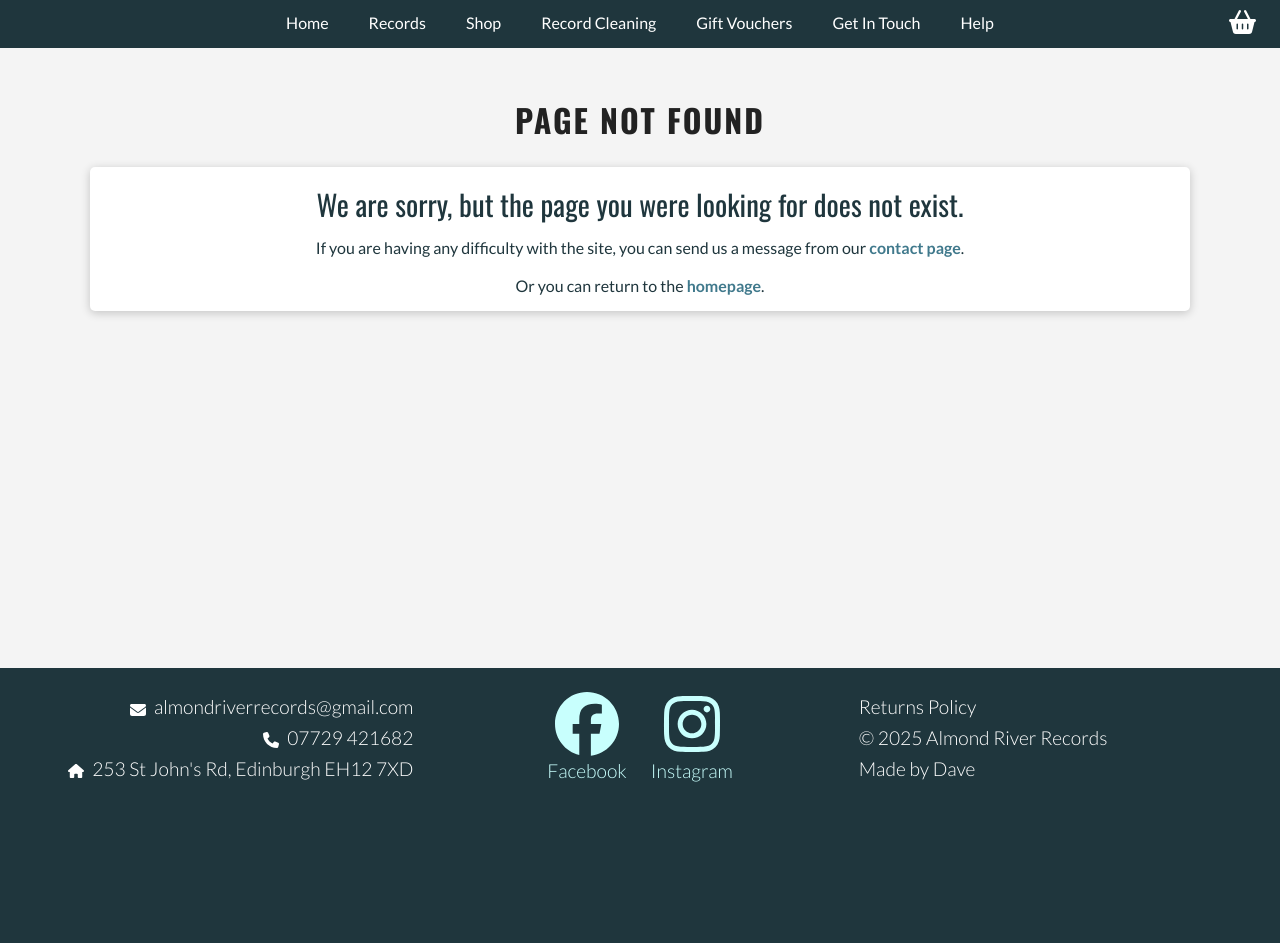
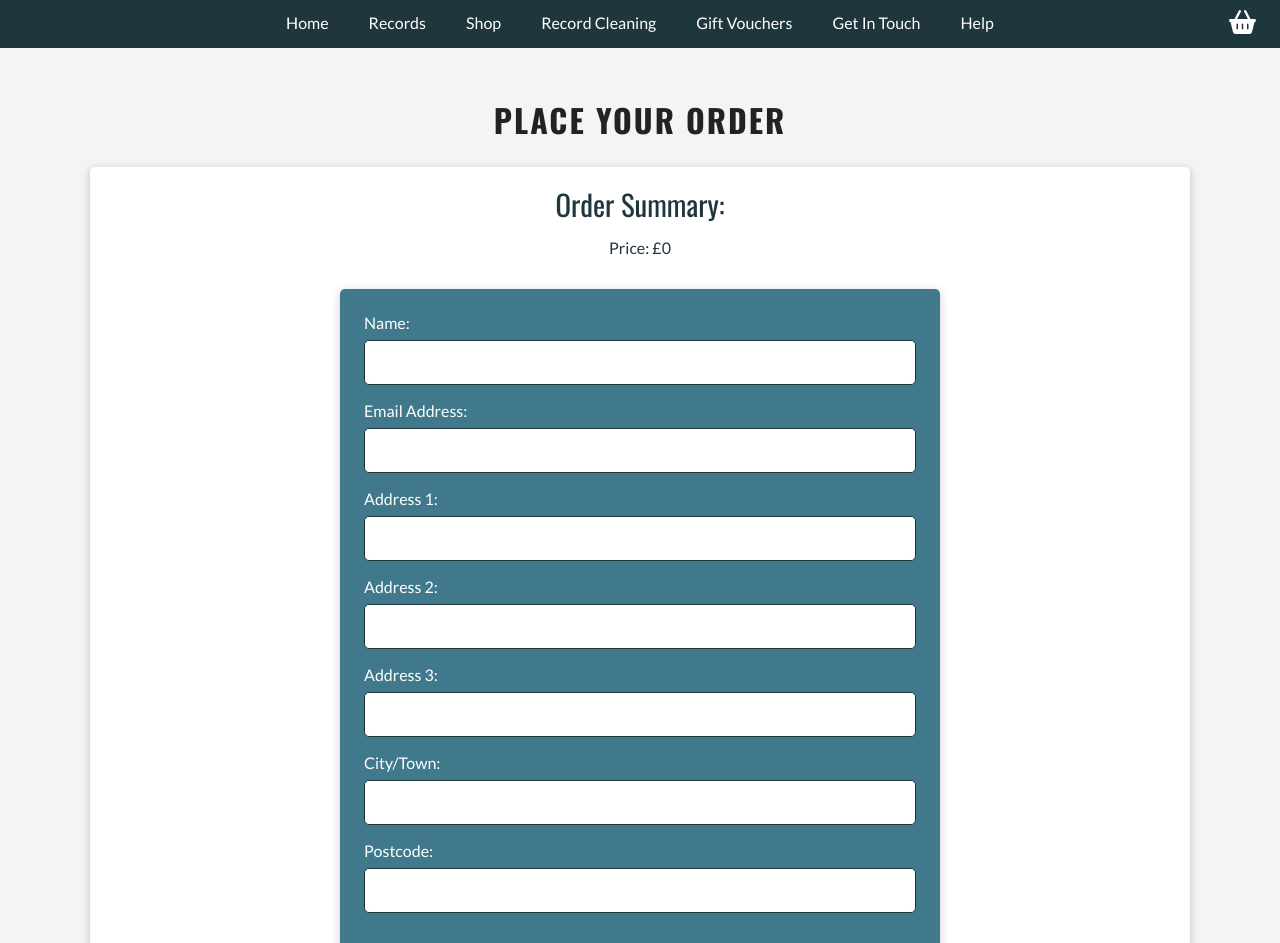
Before and after one commit to dvhzldn/almond-river-records, a Next.js app: page /place-order in a window 1280 px wide. Before the commit this address had no page. Shown: the top 943 px of the page. Before the commit the page ends 800 px from the top, so only its background shows below. Built offline with nearby package versions, Linux system fonts and the light colour scheme.

Commit message:
Order form implemented, push order and delivery details to Sheet.

```diff
--- a/package.json
+++ b/package.json
@@ -19,6 +19,7 @@
 		"axios": "^1.8.3",
 		"contentful": "^11.5.7",
 		"dotenv": "^16.4.7",
+		"googleapis": "^146.0.0",
 		"next": "15.2.2",
 		"react": "^19.0.0",
 		"react-dom": "^19.0.0",
--- /dev/null
+++ b/src/app/api/createOrder/route.ts
@@ -0,0 +1,79 @@
+import { NextResponse } from "next/server";
+import { google } from "googleapis";
+
+export async function POST(req: Request) {
+	try {
+		// Parse the request body
+		const body = await req.json();
+		const {
+			orderId,
+			name,
+			email,
+			address1,
+			address2,
+			address3,
+			city,
+			postcode,
+			items,
+			paymentStatus,
+			orderDate,
+		} = body;
+
+		// Decode the base64-encoded credentials and parse them into JSON
+		const encoded = process.env.GOOGLE_SERVICE_ACCOUNT_CREDENTIALS_BASE64!;
+		const credentials = JSON.parse(
+			Buffer.from(encoded, "base64").toString("utf8")
+		);
+
+		const auth = new google.auth.GoogleAuth({
+			credentials,
+			scopes: ["https://www.googleapis.com/auth/spreadsheets"],
+		});
+
+		const sheets = google.sheets({ version: "v4", auth });
+		const spreadsheetId = process.env.ORDER_SPREADSHEET_ID;
+
+		// Append a new row to the spreadsheet with the correct column order
+		await sheets.spreadsheets.values.append({
+			spreadsheetId,
+			range: "Sheet1!A1",
+			valueInputOption: "RAW",
+			requestBody: {
+				values: [
+					[
+						orderId,
+						name,
+						email,
+						address1,
+						address2,
+						address3,
+						city,
+						postcode,
+						typeof items === "string" ? items : JSON.stringify(items),
+						paymentStatus,
+						orderDate,
+					],
+				],
+			},
+		});
+
+		return NextResponse.json({
+			message: "Order data saved successfully",
+			orderId,
+		});
+	} catch (error: unknown) {
+		if (error instanceof Error) {
+			console.error("Error processing webhook:", error);
+			return NextResponse.json(
+				{ error: "Server error", details: error.message },
+				{ status: 500 }
+			);
+		} else {
+			console.error("Unexpected error:", error);
+			return NextResponse.json(
+				{ error: "Server error", details: "An unexpected error occurred." },
+				{ status: 500 }
+			);
+		}
+	}
+}
--- /dev/null
+++ b/src/app/place-order/page.tsx
@@ -0,0 +1,212 @@
+// pages/place-order.tsx
+"use client";
+
+import React, { useState } from "react";
+import { useSearchParams } from "next/navigation";
+import Image from "next/image";
+
+interface OrderData {
+	name: string;
+	email: string;
+	address1: string;
+	address2: string;
+	address3: string;
+	city: string;
+	postcode: string;
+}
+
+const PlaceOrder: React.FC = () => {
+	const searchParams = useSearchParams();
+	const initialRecordId = searchParams.get("recordId") || "";
+	const initialPrice = Number(searchParams.get("price")) || 0;
+	const initialDescription = searchParams.get("description") || "";
+	const initialTitle = searchParams.get("title") || "";
+	const initialArtist = searchParams.get("artist") || "";
+	const initialCoverImage = searchParams.get("coverImage") || "";
+
+	const [orderData, setOrderData] = useState<OrderData>({
+		name: "",
+		email: "",
+		address1: "",
+		address2: "",
+		address3: "",
+		city: "",
+		postcode: "",
+	});
+	const [loading, setLoading] = useState<boolean>(false);
+	const [error, setError] = useState<string | null>(null);
+
+	const handleChange = (e: React.ChangeEvent<HTMLInputElement>) => {
+		setOrderData({
+			...orderData,
+			[e.target.name]: e.target.value,
+		});
+	};
+
+	const handleSubmit = async (e: React.FormEvent<HTMLFormElement>) => {
+		e.preventDefault();
+		setLoading(true);
+		setError(null);
+
+		try {
+			// Create order and save details to Google Sheets
+			const orderResponse = await fetch("/api/createOrder", {
+				method: "POST",
+				headers: { "Content-Type": "application/json" },
+				body: JSON.stringify({
+					orderId: initialRecordId, // or let the backend generate one
+					...orderData,
+					// Product details plus auto-populated items field:
+					price: initialPrice,
+					description: initialDescription,
+					title: initialTitle,
+					artist: initialArtist,
+					coverImage: initialCoverImage,
+					items: `${initialTitle} - ${initialArtist}`,
+					orderDate: new Date().toISOString(),
+				}),
+			});
+
+			const orderDataResponse = await orderResponse.json();
+			if (!orderResponse.ok) {
+				setError(orderDataResponse.error || "Error creating order");
+				return;
+			}
+			const newOrderId = orderDataResponse.orderId;
+
+			// Immediately create SumUp checkout session
+			const paymentResponse = await fetch("/api/sumup/createCheckout", {
+				method: "POST",
+				headers: { "Content-Type": "application/json" },
+				body: JSON.stringify({
+					amount: initialPrice,
+					description: initialDescription,
+					orderId: newOrderId,
+				}),
+			});
+
+			const paymentData = await paymentResponse.json();
+			if (!paymentResponse.ok) {
+				setError(paymentData.error || "Error initiating payment");
+				return;
+			}
+
+			if (paymentData.hosted_checkout_url) {
+				// Redirect immediately to SumUp hosted checkout URL
+				window.location.href = paymentData.hosted_checkout_url;
+			} else {
+				setError("Payment not processed. No checkout link available.");
+			}
+		} catch (err: unknown) {
+			if (err instanceof Error) {
+				setError(err.message);
+			} else {
+				setError("Unexpected error");
+			}
+		} finally {
+			setLoading(false);
+		}
+	};
+
+	return (
+		<div className="page-container">
+			<h1 className="page-title">Place Your Order</h1>
+			<div className="content-box">
+				{/* Product Summary */}
+				<h2>Order Summary:</h2>
+				<div className="product-summary">
+					<h2>{initialTitle}</h2>
+					<h3>{initialArtist}</h3>
+					<p>Price: £{initialPrice}</p>
+					{initialCoverImage && (
+						<Image
+							src={initialCoverImage}
+							alt={initialTitle}
+							width={200}
+							height={200}
+						/>
+					)}
+					<p>{initialDescription}</p>
+				</div>
+
+				{/* Shipping Form */}
+				<form onSubmit={handleSubmit} className="form">
+					<div>
+						<label>Name:</label>
+						<input
+							type="text"
+							name="name"
+							value={orderData.name}
+							onChange={handleChange}
+							required
+						/>
+					</div>
+					<div>
+						<label>Email Address:</label>
+						<input
+							type="email"
+							name="email"
+							value={orderData.email}
+							onChange={handleChange}
+							required
+						/>
+					</div>
+					<div>
+						<label>Address 1:</label>
+						<input
+							type="text"
+							name="address1"
+							value={orderData.address1}
+							onChange={handleChange}
+							required
+						/>
+					</div>
+					<div>
+						<label>Address 2:</label>
+						<input
+							type="text"
+							name="address2"
+							value={orderData.address2}
+							onChange={handleChange}
+						/>
+					</div>
+					<div>
+						<label>Address 3:</label>
+						<input
+							type="text"
+							name="address3"
+							value={orderData.address3}
+							onChange={handleChange}
+						/>
+					</div>
+					<div>
+						<label>City/Town:</label>
+						<input
+							type="text"
+							name="city"
+							value={orderData.city}
+							onChange={handleChange}
+							required
+						/>
+					</div>
+					<div>
+						<label>Postcode:</label>
+						<input
+							type="text"
+							name="postcode"
+							value={orderData.postcode}
+							onChange={handleChange}
+							required
+						/>
+					</div>
+					{error && <p style={{ color: "red" }}>{error}</p>}
+					<button type="submit" disabled={loading}>
+						{loading ? "Submitting..." : "Submit Order"}
+					</button>
+				</form>
+			</div>
+		</div>
+	);
+};
+
+export default PlaceOrder;
```
Also changed, not shown: src/components/Modal.tsx (+15 -9 lines), 1 other file (tests, documents, lock files or other folders).
